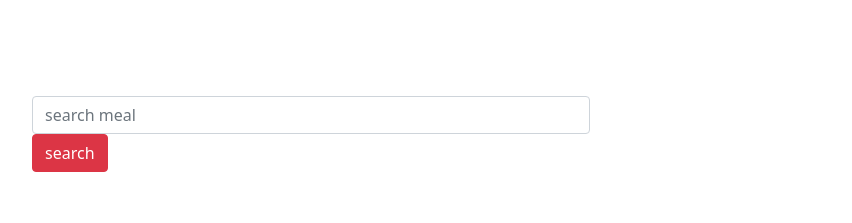
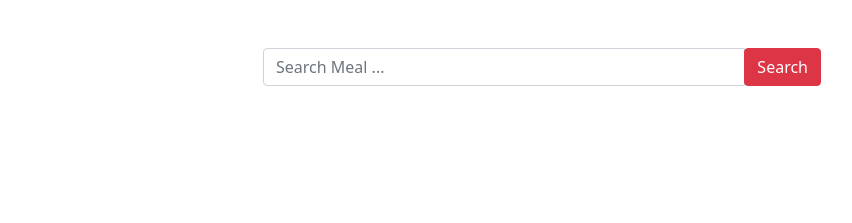
Before and after one commit to Atika72/cooking-master, a plain HTML site: page index.html in a window 1280 px wide. Shown: the whole page, without its empty margins (98-950 px from the left). Drawn offline with nearby package versions, Linux system fonts and the light colour scheme.

Commit message:
second commit

```diff
--- a/app.js
+++ b/app.js
@@ -1,12 +1,10 @@
-const searchButton = document.getElementById("search-button");
-searchButton.addEventListener("click", () => {
-    showMeal()
-})
-
-function showMeal() {
-    fetch(`https://www.themealdb.com/api/json/v1/1/search.php?s=${'food'}`)
+const searchFoods = () => {
+    const food = document.getElementById("search-box").value;
+     const url = `https://www.themealdb.com/api/json/v1/1/search.php?s=${food}`
+     fetch(url)
      .then(res => res.json())
      .then(data => displayFoods(data.meals));
+}
 
 const displayFoods = foods => {
     const divFoods = document.getElementById('foods');
@@ -16,46 +14,45 @@ function showMeal() {
 
         divFood.className = 'food';
         const foodInfo = `
+        <div id="showIngredients">
         <img class="image" src = ${food.strMealThumb}>
         <h3 class="food-name">${food.strMeal}</h3>
-            <button onclick="displayFoodInstruction('${food.strInstructions}')"> Details </button>
+        </div>
+        <p id="ingredients">${food.strInstructions}<p>
+
         `
         divFood.innerHTML = foodInfo;
         divFoods.appendChild(divFood);
-        });
-    }
 
-    const displayFoodInstruction = instruction => {
-        console.log(instruction);
-    }
 
+const ingredientList = document.getElementById("showIngredients");
+        ingredientList.addEventListener("click", (){
+            const showList = document.getElementById("ingredients");
+        })
     }
 
 
+)}
 
-// const apiKey = '1';
-// fetch("https://www.themealdb.com/api/json/v1/1/search.php?f=a")
-// .then(res => res.json())
-// .then(data => displayFoods(data.meals));
 
-// const displayFoods = foods => {
-//     const divFoods = document.getElementById('foods');
 
-//     foods.forEach(food => {
-//         const divFood = document.createElement('div');
-
-//         divFood.className = 'food';
-//         const foodInfo = `
-
-//             <img class="image" src = ${food.strMealThumb}>
-//             <h3 class="food-name">${food.strMeal}</h3>
-//             <button onclick="displayFoodInstruction('${food.strInstructions}')"> Details </button>
-//         `
-//         divFood.innerHTML = foodInfo;
-//         divFoods.appendChild(divFood);
-//     });
+// const displayRecipe= (ingredients) => {
+//     const url = `https://www.themealdb.com/api/json/v1/1/search.php?s=${ingredients}`
+//     fetch(url)
+//     .then(res => res.json())
+//     .then(data => console.log(data.strInstructions))
 // }
 
-// const displayFoodInstruction = instruction => {
-//     console.log(instruction);
+
+// const displayFoodInstruction = meals => {
+//     console.log(meals);
 // }
+//  <button onclick="displayFoodInstruction('${food.strInstructions}')"> Details </button>
+
+
+// const ingredientList = document.getElementById("showIngredients");
+//         ingredientList.addEventListener("click", (){
+//             const showList = document.getElementById("ingredients");
+//         })
+
+//
--- a/index.html
+++ b/index.html
@@ -9,17 +9,22 @@
     <link href="https://cdn.jsdelivr.net/npm/bootstrap@5.0.0-beta1/dist/css/bootstrap.min.css" rel="stylesheet" integrity="sha384-giJF6kkoqNQ00vy+HMDP7azOuL0xtbfIcaT9wjKHr8RbDVddVHyTfAAsrekwKmP1" crossorigin="anonymous">
 </head>
 <body>
-    <div class="container">
-        <div class="col-md-6 m-5 py-5 ">
-            <div class="search-box">
-                <input type="text" class="form-control"  placeholder="search meal">
 
-                <div class="search-button">
-                    <button id="search-button" class="btn btn-danger">search</button>
+
+    <div class="container" id="search-area">
+            <form class="col-md-6 my-auto mx-auto py-5">
+                <div class="input-group mb-3">
+                    <input type="text" id="search-box" class="form-control" placeholder="Search Meal ...">
+                    <div class="input-group-append">
+                        <button onclick="searchFoods()" type="button" class="btn btn-danger" id="search-button">Search</button>
+                    </div>
                 </div>
-            </div>
+            </form>
         </div>
+
     </div>
+
+
     <div id="foods"></div>
 
     <script src="app.js"></script>
--- a/style.css
+++ b/style.css
@@ -16,4 +16,5 @@
 }
 .food-name{
     font-size: 20px;
+    /* text-align: center; */
 }
```
Lines whose indentation alone changed are shown as unchanged.
